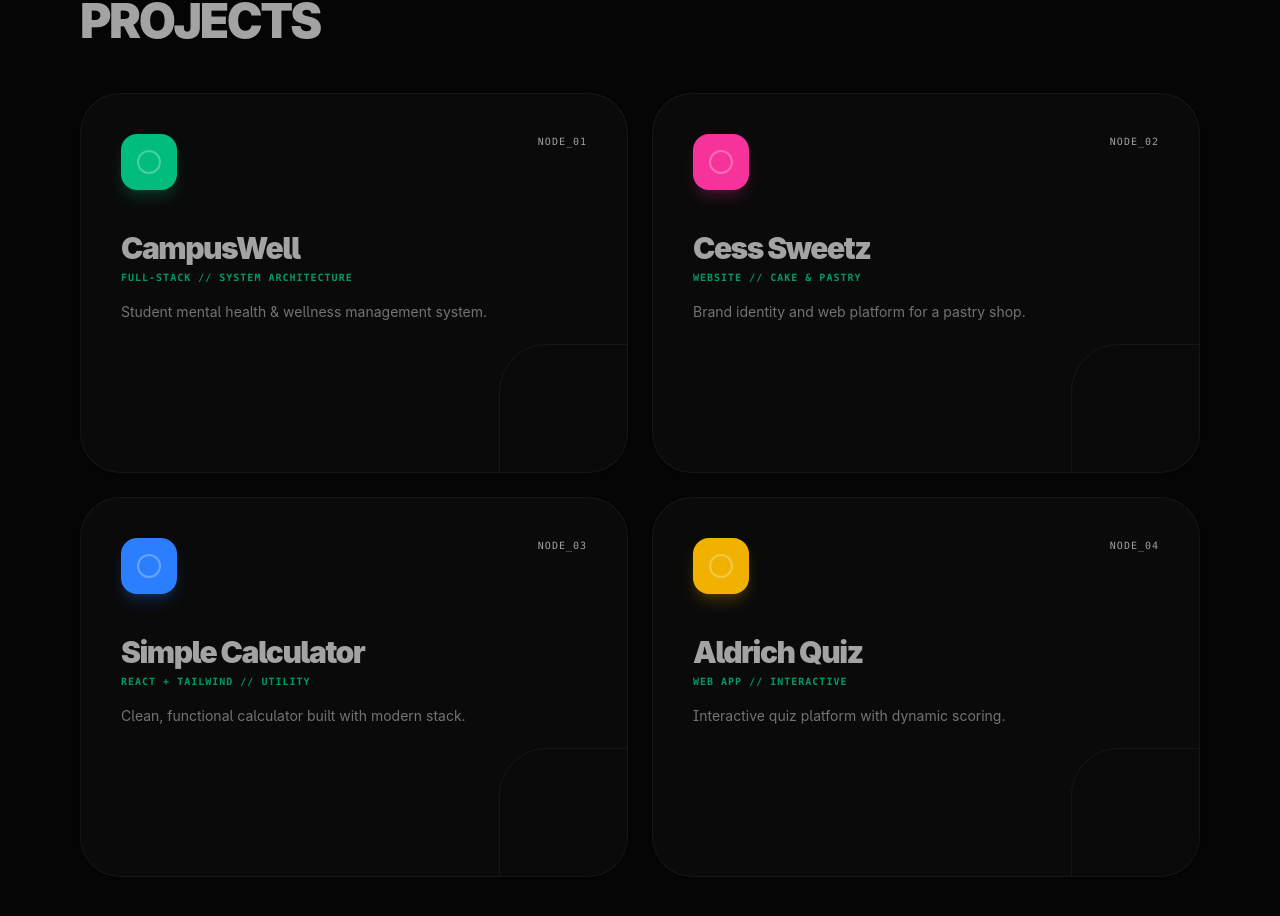
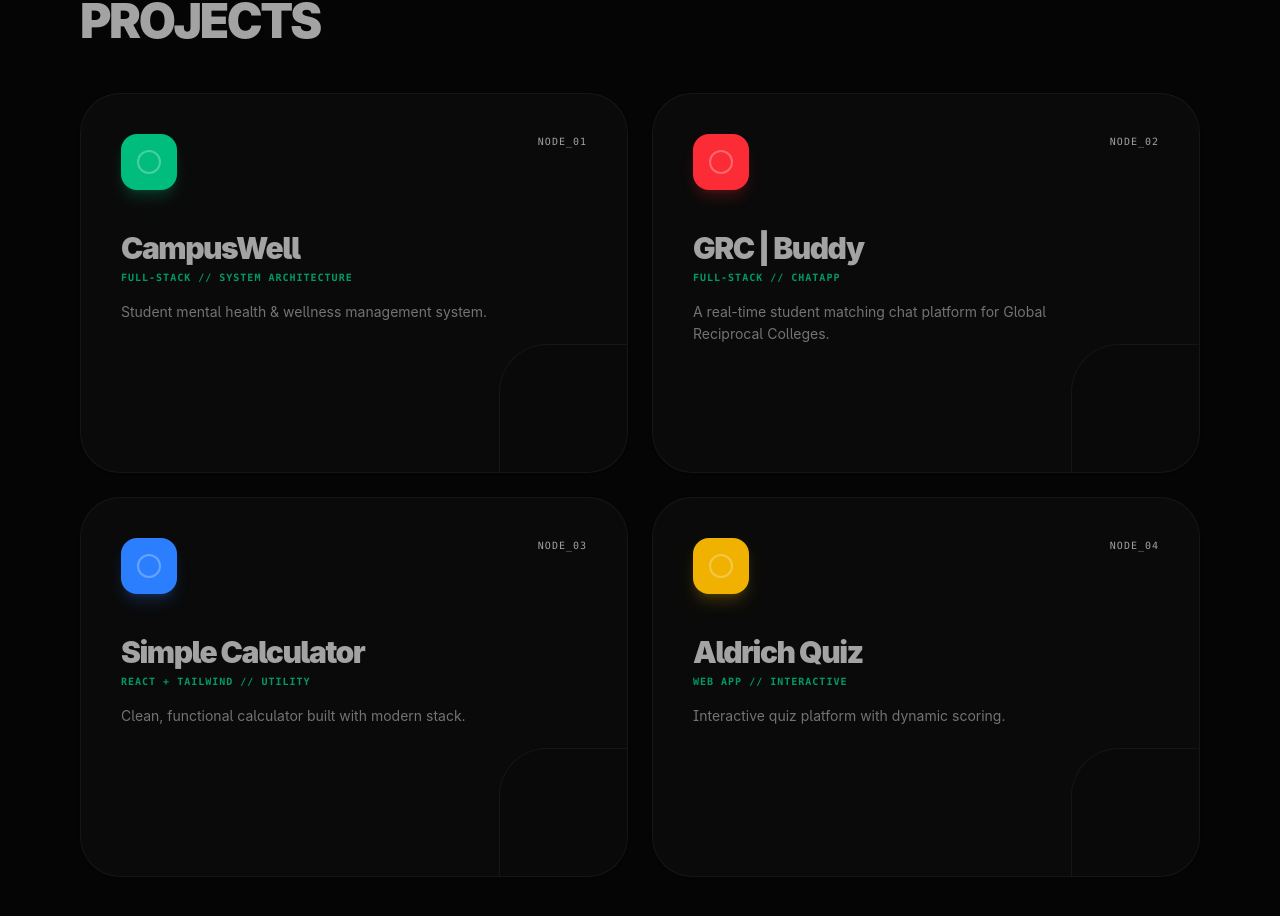
Before and after one commit to aldrich27dev/aldrich_newportfolio, a React (Vite) app: page / in a window 1280 px wide. Shown: the part 1372-2288 px from the top of the page. Built offline with nearby package versions, Linux system fonts and the light colour scheme.

Commit message:
feat: update model reference in ChatBot and modify project details in Projects component

```diff
--- a/src/components/ChatBot.jsx
+++ b/src/components/ChatBot.jsx
@@ -105,6 +105,10 @@ useEffect(() => {
         "Authorization": `Bearer ${API_KEY}`,
       },
       body: JSON.stringify({
+        //meta-llama/llama-4-scout-17b-16e-instruct
+        //moonshotai/kimi-k2-instruct
+        //moonshotai/kimi-k2-instruct-0905
+        //llama-3.1-8b-instant
         model: "llama-3.3-70b-versatile",
         messages: [
           aldrichSystemPrompt,
--- a/src/components/Projects.jsx
+++ b/src/components/Projects.jsx
@@ -8,15 +8,15 @@ export default function Projects() {
       color: "bg-emerald-500",
       glow: "shadow-emerald-500/20",
       desc: "Student mental health & wellness management system.",
-      github: "https://github.com/yourusername/campuswell"
+      github: "https://github.com/aldrich27dev/campus_well"
     },
     {
-      name: "Cess Sweetz",
-      type: "Website // Cake & Pastry",
-      color: "bg-pink-500 dark:bg-pink-600",
-      glow: "shadow-pink-500/20",
-      desc: "Brand identity and web platform for a pastry shop.",
-      github: "https://github.com/aldrich27dev/cess"
+      name: "GRC | Buddy",
+      type: "Full-stack // ChatApp",
+      color: "bg-red-500 dark:bg-red-600",
+      glow: "shadow-red-500/20",
+      desc: " A real-time student matching chat platform for Global Reciprocal Colleges.",
+      github: "https://github.com/aldrich27dev/grc_buddy"
     },
     {
       name: "Simple Calculator",
```
